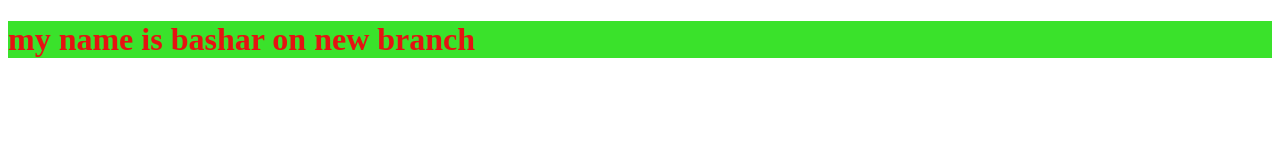
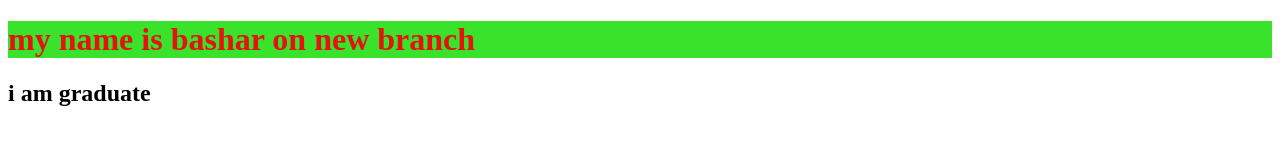
Before and after one commit to basharaljneed/Test, a plain HTML site: page index.html in a window 1280 px wide. Drawn offline with Linux system fonts and the light colour scheme.

Commit message:
Update  h2 index.html
Add element h2

```diff
--- a/index.html
+++ b/index.html
@@ -9,7 +9,7 @@
 </head>
 <body>
     <h1>my name is bashar on new branch</h1>
-
+<h2>i am graduate</h2>
     <script src="app.js"></script>
 </body>
 </html>
```
